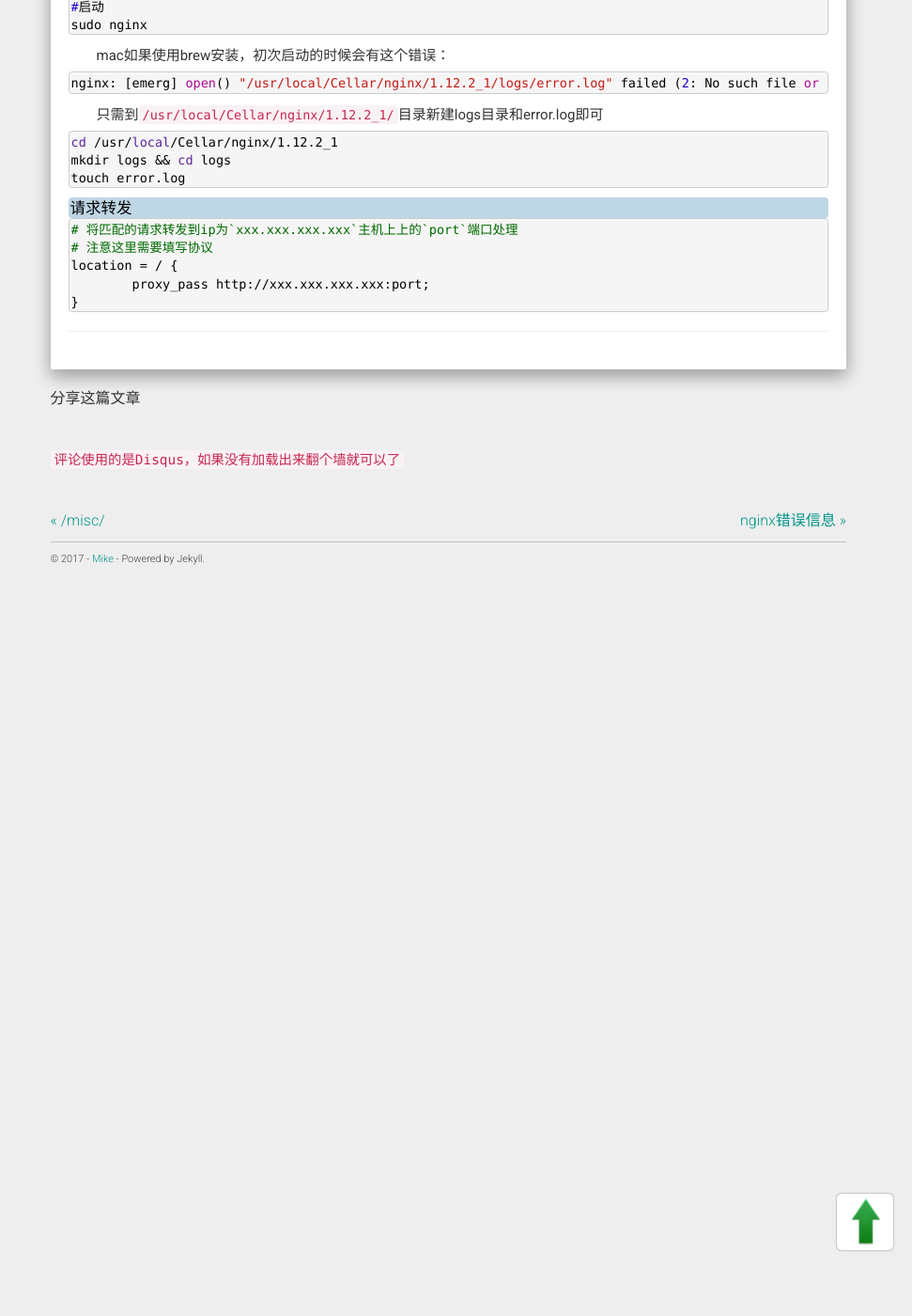
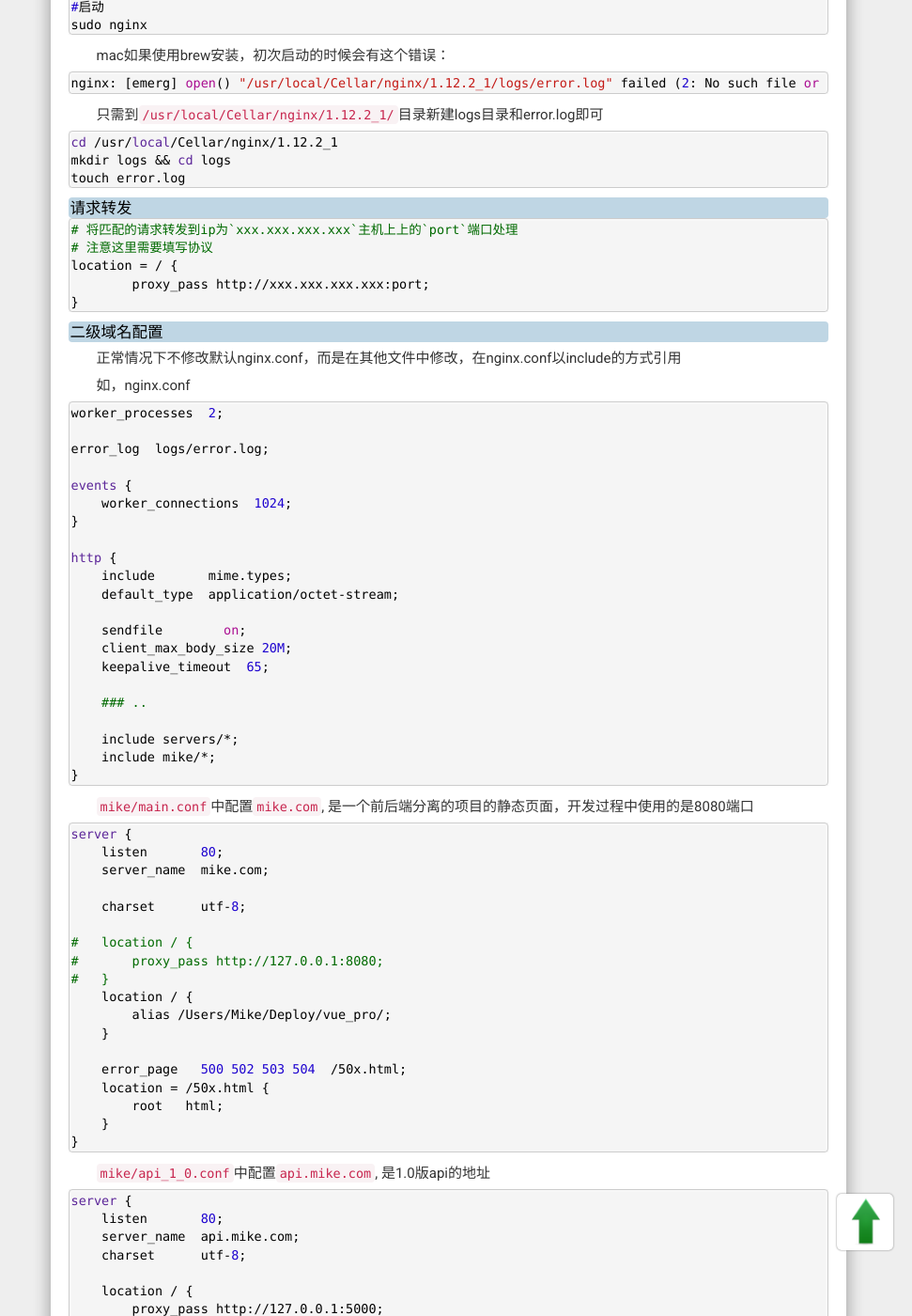
Before and after one commit to iampythoner/iampythoner.github.io, a Jekyll site: the page built from _misc/nginx_config.md, in a window 1280 px wide and 1400 px high, scrolled down 1934 px. Shown: the whole window at 94% size, without its empty margins (309-1280 px from the left). Built offline with Jekyll 4.4.1, drawn with Linux system fonts in a browser that asks for light colours; nearby versions of some CDN libraries; comment, search, counter and statistics services are not loaded; some of the changed text lies outside the part shown.

Commit message:
no message

````diff
--- a/_misc/nginx_config.md
+++ b/_misc/nginx_config.md
@@ -150,3 +150,75 @@ location = / {
 	proxy_pass http://xxx.xxx.xxx.xxx:port;
 }
 ```
+
+##### 二级域名配置
+
+正常情况下不修改默认nginx.conf，而是在其他文件中修改，在nginx.conf以include的方式引用
+
+如，nginx.conf
+
+```
+worker_processes  2;
+
+error_log  logs/error.log;
+
+events {
+    worker_connections  1024;
+}
+
+http {
+    include       mime.types;
+    default_type  application/octet-stream;
+
+    sendfile        on;
+    client_max_body_size 20M;
+    keepalive_timeout  65;
+
+    ### ..
+
+    include servers/*;
+    include mike/*;
+}
+```
+
+`mike/main.conf`中配置`mike.com`, 是一个前后端分离的项目的静态页面，开发过程中使用的是8080端口
+
+```
+server {
+    listen       80;
+    server_name  mike.com;
+
+    charset      utf-8;
+
+#   location / {
+#       proxy_pass http://127.0.0.1:8080;
+#   }
+    location / {
+        alias /Users/Mike/Deploy/vue_pro/;
+    }
+
+    error_page   500 502 503 504  /50x.html;
+    location = /50x.html {
+        root   html;
+    }
+}
+```
+
+`mike/api_1_0.conf`中配置`api.mike.com`, 是1.0版api的地址
+
+```
+server {
+    listen       80;
+    server_name  api.mike.com;
+    charset      utf-8;
+
+    location / {
+        proxy_pass http://127.0.0.1:5000;
+    }
+
+    error_page   500 502 503 504  /50x.html;
+    location = /50x.html {
+        root   html;
+    }
+}
+```
````
